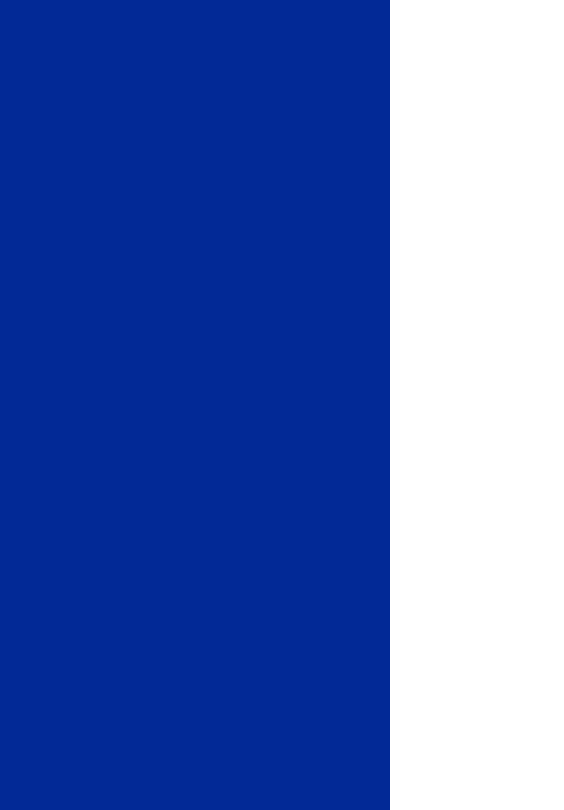
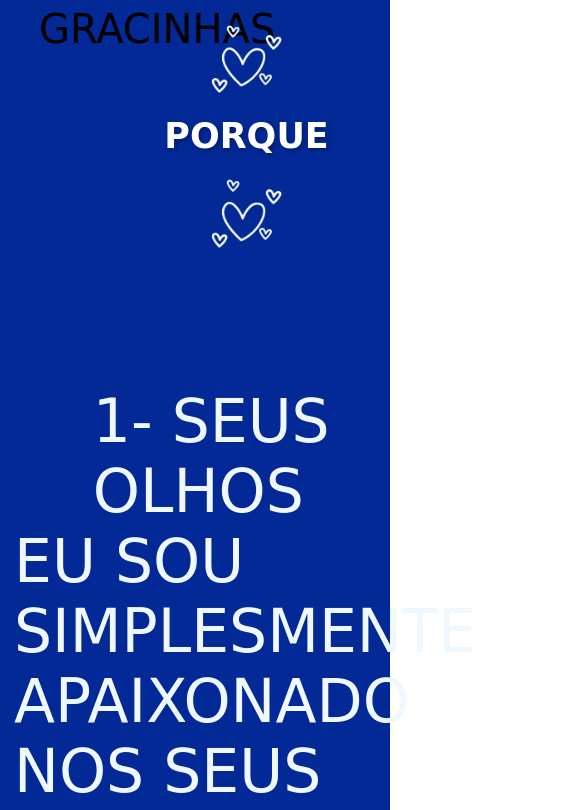
Before and after one commit to henriquechr11/manu, a plain HTML site: page motivos.html in a window 390 px wide. Shown: the part 789-1599 px from the top of the page, 564 px wide, since content can reach past the window. Drawn offline with Linux system fonts and the light colour scheme.

Commit message:
Add files via upload

```diff
--- a/css/motivos.css
+++ b/css/motivos.css
@@ -22,5 +22,121 @@
 
 #m{
     display: grid;
-    grid-row: 1fr 1fr;
+
+    grid-row: 1fr 1fr 1fr 1fr;
+
 }
+
+
+#pq{
+    height: 100vh;
+    width: 100%;
+    border-radius: 0px;
+    position: relative;
+    top: 10%;
+    margin-left: 10%;
+    display: grid;
+    grid-template-rows: 300px 1fr;
+    font-size: 60px;
+    display: grid;
+    grid-template-rows: 500px 1fr ;
+}
+
+/* Estilos para a div pq1 - elementos lado a lado */
+#pq1 {
+    display: flex;
+    justify-content: center;
+    align-items: center;
+    gap: 30px;
+    padding: 20px;
+    margin: 20px auto;
+    width: 90%;
+    max-width: 800px;
+    margin-left: -6%;
+}
+
+#pq1 img {
+    height: 5vh;
+    width: auto;
+    transition: transform 0.3s ease;
+    filter: invert(100%);
+}
+
+#pq1 img:hover {
+    transform: scale(1.1);
+}
+
+#pq1 p {
+    font-size: 60px;
+    color: #ffffff;
+    font-weight: bold;
+    text-align: center;
+    margin: 0;
+    text-shadow: 2px 2px 4px rgba(0, 0, 0, 0.3);
+}
+
+
+.pq2{
+
+display: grid;
+grid-template-rows: 1fr 1fr 1fr 1fr 1fr;
+
+
+}
+
+
+
+
+
+/* Media queries para responsividade mobile */
+@media (max-width: 768px) {
+    #pq1 {
+        gap: 20px;
+        padding: 15px;
+        width: 95%;
+    }
+
+    #pq1 p {
+        font-size: 40px;
+    }
+
+    #pq1 img {
+        height: 4vh;
+    }
+}
+
+@media (max-width: 480px) {
+    #pq1 {
+        gap: 15px;
+        padding: 10px;
+        flex-direction: column;
+        gap: 15px;
+    }
+
+    #pq1 p {
+        font-size: 35px;
+        order: 2;
+    }
+
+    #pq1 img {
+        height: 3.5vh;
+    }
+
+    #pq1 img:first-child {
+        order: 1;
+    }
+
+    #pq1 img:last-child {
+        order: 3;
+    }
+}
+
+@media (max-width: 360px) {
+    #pq1 p {
+        font-size: 30px;
+    }
+
+    #pq1 img {
+        height: 3vh;
+    }
+}
--- a/css/p1.css
+++ b/css/p1.css
@@ -161,6 +161,7 @@ body {
 }
 a{
     text-decoration: none;
+    color: black;
 }
 
 #motivos::before {
--- a/motivos.html
+++ b/motivos.html
@@ -11,22 +11,78 @@
 <body>
 
 
-    <section style="height: 200vh;width: 100%px;background-color: #022996;">
+
+
+    <section style="height: 300vh;width: 100%px;background-color: #022996;">
 
         <div id="motivos">
-            <div style="display: flex;justify-content: center;align-items: center;font-size: 40px;text-align: center;"><p>MOTIVOS DO PORQUE EU TE AMO</p></div>
+            <div style="display: flex;justify-content: center;align-items: center;font-size: 40px;text-align: center;">
+                <p>MOTIVOS DO PORQUE EU TE AMO</p>
+            </div>
 
 
             <div id="m">
 
 
+                <div style="display: flex;justify-content: center;align-items: center;font-size: 40px;">1- SEUS OLHOS
+                </div>
+                <div style="display: flex;justify-content: center;align-items: center;font-size: 40px;">2- SEU SORRISO
+                </div>
+                <div style="display: flex;justify-content: center;align-items: center;font-size: 40px;">3- SEU CARINHO
+                </div>
+                <div style="display: flex;justify-content: center;align-items: center;font-size: 40px;">4- SUA COMPANHIA
+                </div>
+                <div style="display: flex;justify-content: center;align-items: center;font-size: 40px;">5- SUAS
+                    GRACINHAS</div>
+            </div>
+
+
+        </div>
+
+
+
+        <div id="pq">
+
+            <div id="pq1">
+                <img style="height: 10vh;width: auto;" src="assets/img/coracao2.png" alt="">
+                <p>PORQUE</p>
+                <img style="height: 10vh;width: auto;" src="assets/img/coracao2.png" alt="">
+
+            </div>
+            <div class="pq2">
+
+                <div style="margin-left: -5%;color: aliceblue;">
+                    <p style="margin-left: 15%;">1- SEUS OLHOS</p>
+                    <p>EU SOU SIMPLESMENTE APAIXONADO NOS SEUS OLHOS NUNCA VI NADA IGUAL E FOI A PRIMEIRA COISA QUE
+                        REPAREI EM VOCÊ</p>
+
+
+                </div>
+                <img style="margin-left: 5%;" src="assets/img/flores.png" alt="">
+
+                <div style="margin-left: -7%;color: aliceblue;margin-top: 5%;">
+                    <p style="margin-left: 15%;">2- SEU SORRISO</p>
+                    <p>EU ACHO QUE É UMA DAS COISAS MAIS BONITAS QUE EU JA VI ELE REFLETE A SUA FELICIDADE QUE TANTO AMO
+                        VER, ONDE A TANTO BRILHO</p>
+
+
+                </div>
+
+                <img style="margin-left: 5%;" src="assets/img/flores2.png" alt="">
+
+
+
                 <div></div>
                 <div></div>
+                <div></div>
+
+
             </div>
 
 
 
         </div>
+
 
     </section>
 
```
Also changed, not shown: assets/img/coracao2.png (added), assets/img/flores.png (added), assets/img/flores2.png (added).
